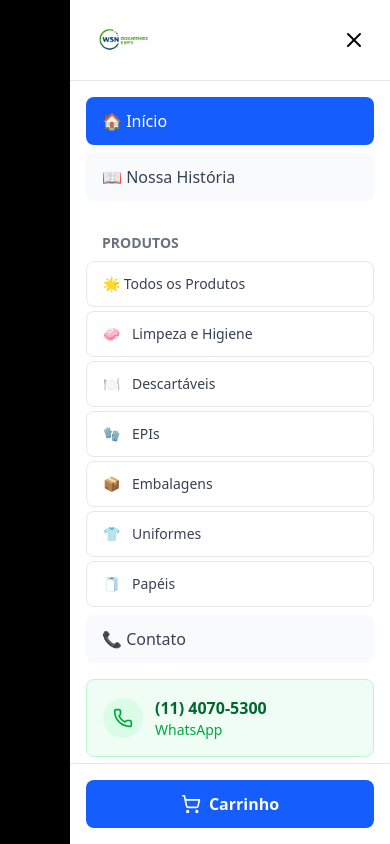
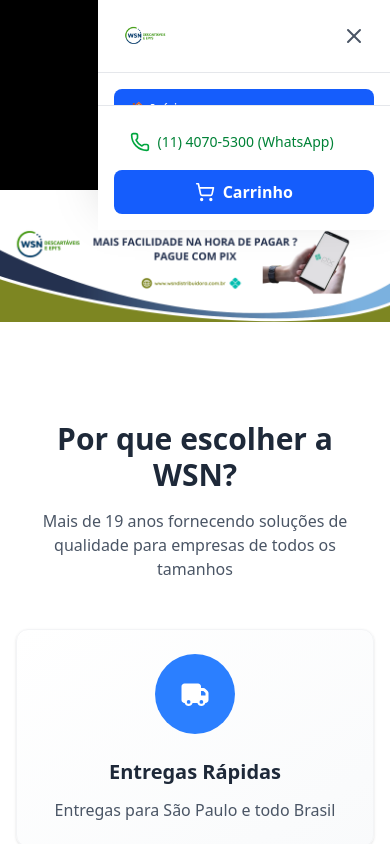
Before and after one commit to fabiojsdev/wsn_front, a React (Vite) app: page / in a window 390 px wide. Both pictures are taken after a click on the button 358 px from the left and 39 px from the top of the page. Shown: the top 844 px of the page. Built offline with nearby package versions, Linux system fonts and the light colour scheme; a small style sheet from the web is missing.

Commit message:
atualiza navbar

```diff
--- a/src/components/Navbar.tsx
+++ b/src/components/Navbar.tsx
@@ -3,8 +3,6 @@
 import { Link, useLocation, useNavigate } from "react-router-dom";
 import { ShoppingCart, Menu, X, ChevronDown, Search, Phone, Sparkles } from "lucide-react";
 import wsnLogo from "../assets/WSN_LOGO (1).png";
-// Update the import path or ensure useCart is exported from CartContext
-// Update this import to match the actual export from CartContext
 import { useCart } from "../context/CartContext";
 
 type Coords = { left: number; top: number; width: number };
@@ -29,6 +27,44 @@
 
   const productsBtnRef = useRef<HTMLButtonElement | null>(null);
   const isActive = (path: string) => location.pathname === path;
+
+  /** ------------------ AUTO-HIDE (header esconde ao descer e volta ao subir) ------------------ */
+  const [isHidden, setIsHidden] = useState(false);
+  const lastYRef = useRef(0);
+
+  useEffect(() => {
+    const onScroll = () => {
+      const y = window.scrollY;
+      const delta = y - lastYRef.current;
+
+      // aparência scrolled
+      setIsScrolled(y > 10);
+
+      // não esconder se menu ou dropdown abertos
+      if (isMenuOpen || isProductsDropdownOpen) {
+        setIsHidden(false);
+        lastYRef.current = y;
+        return;
+      }
+
+      // perto do topo: sempre visível
+      if (y < 80) {
+        setIsHidden(false);
+      } else {
+        // threshold para evitar flicker
+        const goingDown = delta > 5;
+        const goingUp = delta < -5;
+        if (goingDown) setIsHidden(true);
+        else if (goingUp) setIsHidden(false);
+      }
+
+      lastYRef.current = y;
+    };
+
+    window.addEventListener("scroll", onScroll, { passive: true });
+    return () => window.removeEventListener("scroll", onScroll);
+  }, [isMenuOpen, isProductsDropdownOpen]);
+  /** ------------------------------------------------------------------------------------------- */
 
   // posiciona dropdown
   const positionMenu = () => {
@@ -66,12 +102,8 @@
     }
   };
 
-  // scroll/resize/esc
+  // resize/esc
   useEffect(() => {
-    const handleScroll = () => {
-      setIsScrolled(window.scrollY > 10);
-      if (isProductsDropdownOpen) positionMenu();
-    };
     const handleResize = () => {
       if (window.innerWidth >= 1024) setIsMenuOpen(false);
       if (isProductsDropdownOpen) positionMenu();
@@ -82,11 +114,9 @@
         setIsMenuOpen(false);
       }
     };
-    window.addEventListener("scroll", handleScroll, { passive: true });
     window.addEventListener("resize", handleResize);
     document.addEventListener("keydown", onKey);
     return () => {
-      window.removeEventListener("scroll", handleScroll);
       window.removeEventListener("resize", handleResize);
       document.removeEventListener("keydown", onKey);
     };
@@ -134,7 +164,7 @@
     <header
       className={`sticky top-0 z-50 transition-all duration-300 ${
         isScrolled ? "bg-white/95 backdrop-blur-md shadow-lg" : "bg-white"
-      }`}
+      } ${isHidden ? "-translate-y-full" : "translate-y-0"} will-change-transform`}
     >
       {/* Barra principal */}
       <div className="bg-white">
@@ -218,9 +248,9 @@
               <button
                 onClick={() => setIsMenuOpen((v) => !v)}
                 className="p-2 rounded-lg hover:bg-gray-100 transition-colors"
-                aria-label="Abrir menu"
+                aria-label={isMenuOpen ? "Fechar menu" : "Abrir menu"}
               >
-                {isMenuOpen ? <X className="h-6 w-6" /> : <Menu className="h-6 w-6" />}
+                {isMenuOpen ? <X className="h-6 w-6 text-gray-700" /> : <Menu className="h-6 w-6 text-gray-700" />}
               </button>
             </div>
           </div>
@@ -373,35 +403,37 @@
         </div>
       )}
 
-      {/* MENU MOBILE SIMPLES E FUNCIONAL */}
+      {/* MENU MOBILE REFEITO (permanece funcional; header não se esconde enquanto estiver aberto) */}
       {isMenuOpen && (
-        <div className="lg:hidden">
+        <div className="lg:hidden fixed inset-0 z-50">
           {/* Backdrop */}
           <div
-            className="fixed inset-0 bg-black bg-opacity-50 z-40"
+            className="fixed inset-0 bg-black bg-opacity-50"
             onClick={() => setIsMenuOpen(false)}
           />
 
           {/* Menu */}
-          <div className="fixed top-0 right-0 h-full w-80 bg-white z-50 flex flex-col shadow-2xl">
+          <div className="fixed top-0 right-0 h-full w-3/4 max-w-xs bg-white shadow-2xl">
+            <div className="flex flex-col h-full">
               {/* Header */}
-            <div className="flex items-center justify-between p-4 border-b border-gray-200">
-              <img src={wsnLogo} alt="WSN Logo" className="h-12 w-auto" />
+              <div className="flex items-center justify-between p-4 border-b border-gray-200 bg-white">
+                <img src={wsnLogo} alt="WSN Logo" className="h-10 w-auto" />
                 <button
                   onClick={() => setIsMenuOpen(false)}
-                className="p-2 rounded-lg hover:bg-gray-100"
+                  className="p-2 rounded-full hover:bg-gray-100"
+                  aria-label="Fechar menu"
                 >
-                <X className="h-6 w-6" />
+                  <X className="h-6 w-6 text-gray-600" />
                 </button>
               </div>
 
               {/* Navigation */}
-            <div className="flex-1 overflow-y-auto p-4 space-y-2">
+              <nav className="flex-1 overflow-y-auto p-4 space-y-2">
                 <Link
                   to="/"
                   onClick={() => setIsMenuOpen(false)}
-                className={`block w-full text-left px-4 py-3 rounded-lg font-medium ${
-                  isActive("/") ? "bg-blue-600 text-white" : "bg-gray-50 text-gray-700 hover:bg-blue-50"
+                  className={`block px-4 py-2.5 rounded-lg text-sm font-medium ${
+                    isActive("/") ? "bg-blue-600 text-white" : "text-gray-700 hover:bg-blue-50 hover:text-blue-600"
                   }`}
                 >
                   🏠 Início
@@ -410,36 +442,36 @@
                 <Link
                   to="/aboutus"
                   onClick={() => setIsMenuOpen(false)}
-                className={`block w-full text-left px-4 py-3 rounded-lg font-medium ${
-                  isActive("/aboutus") ? "bg-blue-600 text-white" : "bg-gray-50 text-gray-700 hover:bg-blue-50"
+                  className={`block px-4 py-2.5 rounded-lg text-sm font-medium ${
+                    isActive("/aboutus") ? "bg-blue-600 text-white" : "text-gray-700 hover:bg-blue-50 hover:text-blue-600"
                   }`}
                 >
                   📖 Nossa História
                 </Link>
 
-              {/* Products Section */}
-              <div className="pt-4">
-                <div className="px-4 py-2 text-sm font-semibold text-gray-500">PRODUTOS</div>
-                <div className="space-y-1">
+                <div className="mt-4">
+                  <div className="px-4 py-2 text-xs font-semibold text-gray-500 uppercase tracking-wide">
+                    Produtos
+                  </div>
+                  <div className="mt-2 space-y-1">
                     <Link
                       to="/products"
                       onClick={() => setIsMenuOpen(false)}
-                    className={`block w-full text-left px-4 py-3 rounded-lg text-sm ${
-                      isActive("/products")
-                        ? "bg-blue-100 text-blue-700 border border-blue-200"
-                        : "bg-white text-gray-700 border border-gray-200 hover:bg-blue-50"
+                      className={`block px-4 py-2.5 rounded-lg text-sm font-medium ${
+                        isActive("/products") ? "bg-blue-100 text-blue-700" : "text-gray-700 hover:bg-blue-50 hover:text-blue-600"
                       }`}
                     >
-                    🌟 Todos os Produtos
+                      <Sparkles className="h-4 w-4 inline-block mr-2" />
+                      Todos os Produtos
                     </Link>
                     {productCategories.map((category) => (
                       <Link
                         key={category.id}
                         to={`/products?category=${category.id}`}
                         onClick={() => setIsMenuOpen(false)}
-                      className="block w-full text-left px-4 py-3 rounded-lg text-sm bg-white border border-gray-200 hover:bg-blue-50 text-gray-700"
+                        className="block px-4 py-2.5 rounded-lg text-sm font-medium text-gray-700 hover:bg-blue-50 hover:text-blue-600"
                       >
-                      <span className="mr-3">{category.icon}</span>
+                        <span className="inline-block mr-2">{category.icon}</span>
                         {category.name}
                       </Link>
                     ))}
@@ -449,39 +481,32 @@
                 <Link
                   to="/contact"
                   onClick={() => setIsMenuOpen(false)}
-                className={`block w-full text-left px-4 py-3 rounded-lg font-medium ${
-                  isActive("/contact") ? "bg-blue-600 text-white" : "bg-gray-50 text-gray-700 hover:bg-blue-50"
+                  className={`block px-4 py-2.5 rounded-lg text-sm font-medium ${
+                    isActive("/contact") ? "bg-blue-600 text-white" : "text-gray-700 hover:bg-blue-50 hover:text-blue-600"
                   }`}
                 >
                   📞 Contato
                 </Link>
+              </nav>
 
-              {/* WhatsApp */}
+              {/* Footer */}
+              <div className="p-4 border-t border-gray-200 bg-white">
                 <a
                   href="https://wa.me/551140705300"
                   target="_blank"
                   rel="noreferrer"
                   onClick={() => setIsMenuOpen(false)}
-                className="flex items-center gap-3 w-full p-4 rounded-lg bg-green-50 border border-green-200 hover:bg-green-100 mt-4"
+                  className="flex items-center gap-2 px-4 py-2.5 rounded-lg text-sm font-medium text-green-700 hover:bg-green-50 mb-2"
                 >
-                <div className="h-10 w-10 rounded-full bg-green-100 flex items-center justify-center">
                   <Phone className="h-5 w-5 text-green-600" />
-                </div>
-                <div>
-                  <div className="font-semibold text-green-800">(11) 4070-5300</div>
-                  <div className="text-green-600 text-sm">WhatsApp</div>
-                </div>
+                  (11) 4070-5300 (WhatsApp)
                 </a>
-            </div>
-
-            {/* Footer */}
-            <div className="p-4 border-t border-gray-200">
                 <button
                   onClick={() => {
                     setIsMenuOpen(false);
                     handleCartClick();
                   }}
-                className="w-full flex items-center justify-center gap-2 bg-blue-600 hover:bg-blue-700 text-white font-semibold py-3 px-4 rounded-lg transition-colors"
+                  className="w-full flex items-center justify-center gap-2 bg-blue-600 hover:bg-blue-700 text-white font-semibold py-2.5 rounded-lg"
                 >
                   <ShoppingCart className="h-5 w-5" />
                   Carrinho {getTotalItems() > 0 && `(${getTotalItems()})`}
@@ -489,6 +514,7 @@
               </div>
             </div>
           </div>
+        </div>
       )}
     </header>
   );
```
Lines whose indentation alone changed are shown as unchanged.
